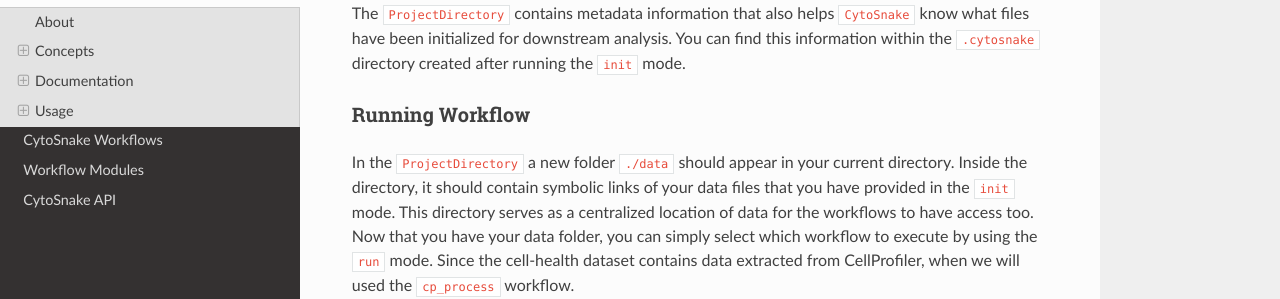
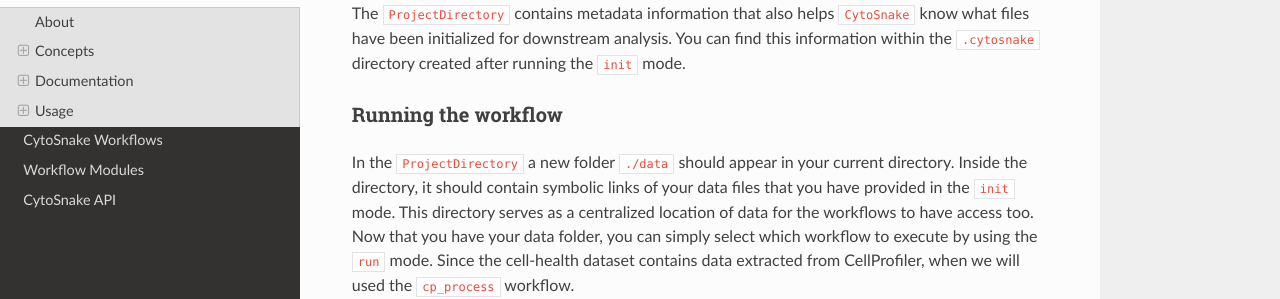
Before and after one commit to WayScience/CytoSnake, a Sphinx documentation site: the page built from docs/tutorial.md, in a window 1280 px wide and 900 px high, scrolled down 5152 px. Shown: the part 159-458 px from the top of the window. Built offline with Sphinx 7.4.7 and the Read the Docs theme 2.0.0, drawn with Linux system fonts in a browser that asks for light colours.

Commit message:
Update docs/tutorial.md
Co-authored-by: Jenna Tomkinson <107513215+jenna-tomkinson@users.noreply.github.com>

```diff
--- a/docs/tutorial.md
+++ b/docs/tutorial.md
@@ -216,7 +216,7 @@
 The `ProjectDirectory` contains metadata information that also helps `CytoSnake` know what files have been initialized for downstream analysis.
 You can find this information within the `.cytosnake` directory created after running the `init` mode.
 
-### Running Workflow
+### Running the workflow
 
 In the `ProjectDirectory`  a new folder `./data` should appear in
 your current directory. Inside the directory, it should contain symbolic
```
